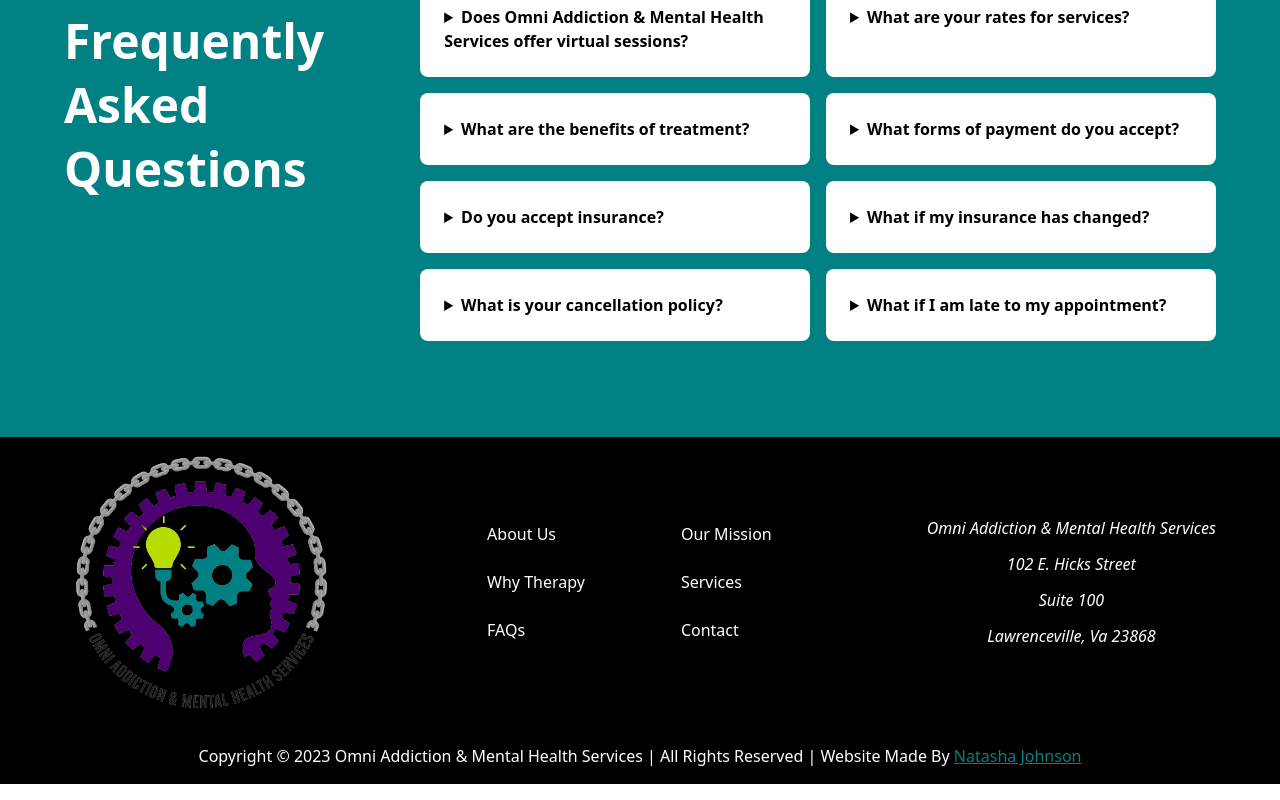
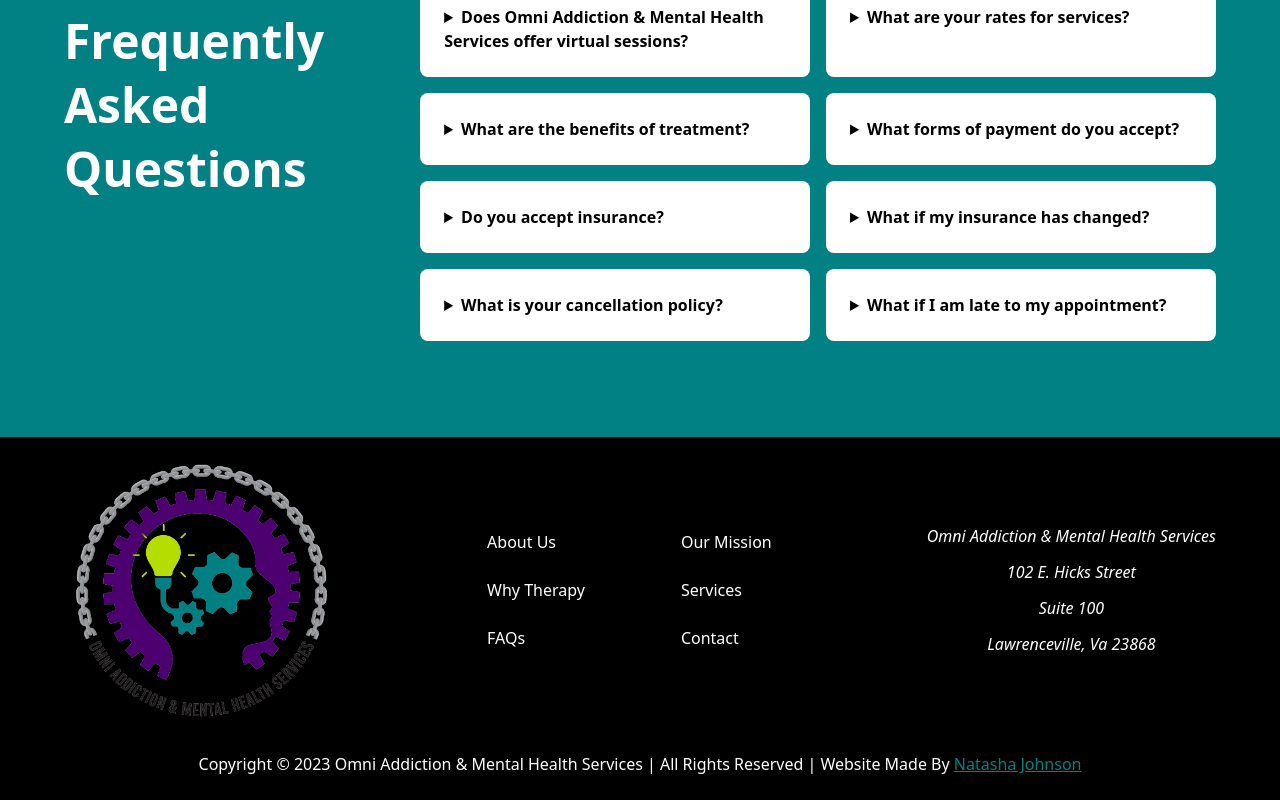
Before and after one commit to artsycoder533/omni, a Next.js app: page / in a window 1280 px wide. Shown: the part 5082-5882 px from the top of the page. Built offline with nearby package versions, Linux system fonts and the light colour scheme.

Commit message:
chore: adjust footer padding

```diff
--- a/components/Footer.jsx
+++ b/components/Footer.jsx
@@ -36,7 +36,7 @@
     return date.getFullYear();
   };
   return (
-    <footer className="flex flex-col justify-center items-center sticky top-full bg-black text-white py-2">
+    <footer className="flex flex-col justify-center items-center sticky top-full bg-black text-white py-4">
       <div className="w-[90vw] md:max-w-[1400px] flex flex-col gap-6 lg:flex-row justify-center md:justify-between items-center ">
         <Image src={logo} width={275} height={275} alt="" />
         <div className="w-full md:w-auto">
--- a/components/Form.jsx
+++ b/components/Form.jsx
@@ -8,7 +8,7 @@
       action="/"
       data-netlify="true"
       data-netlify-honeypot="bot-field"
-      netlify
+      netlify="true"
       className="w-full flex flex-col gap-8">
       <input type="hidden" name="form-name" value="omni" />
       <div className="flex flex-col md:flex-row gap-8 w-full">
```
